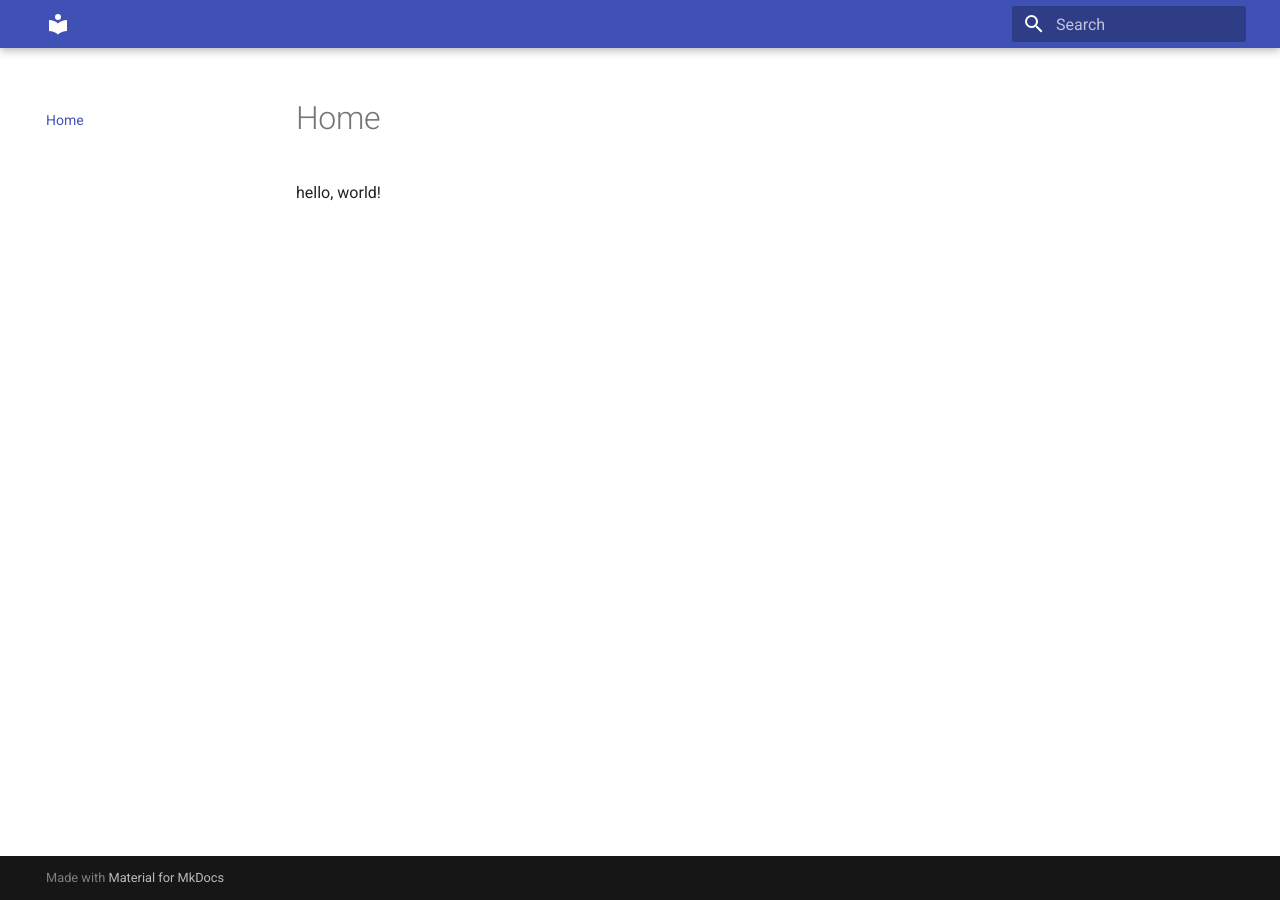
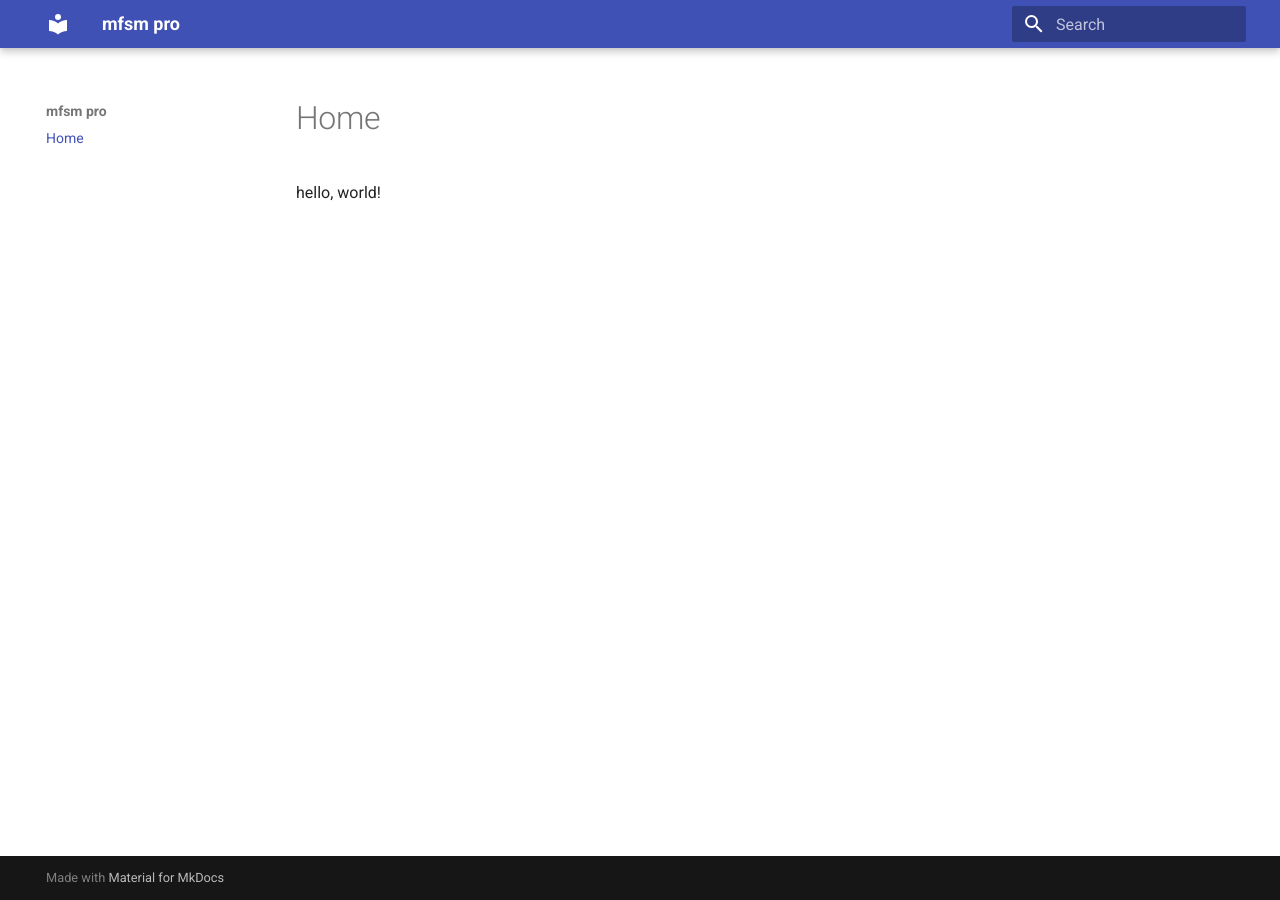
Before and after one commit to amerkhanov/mfsm, an MkDocs documentation site: the page built from docs/index.md, in a window 1280 px wide. Built offline with MkDocs 1.6.1 and Material for MkDocs 9.7.7, drawn with Linux system fonts in a browser that asks for light colours.

Commit message:
Update mkdocs.yml

```diff
--- a/mkdocs.yml
+++ b/mkdocs.yml
@@ -1,2 +1,3 @@
+site_name: mfsm pro
 theme:
   name: material
```
